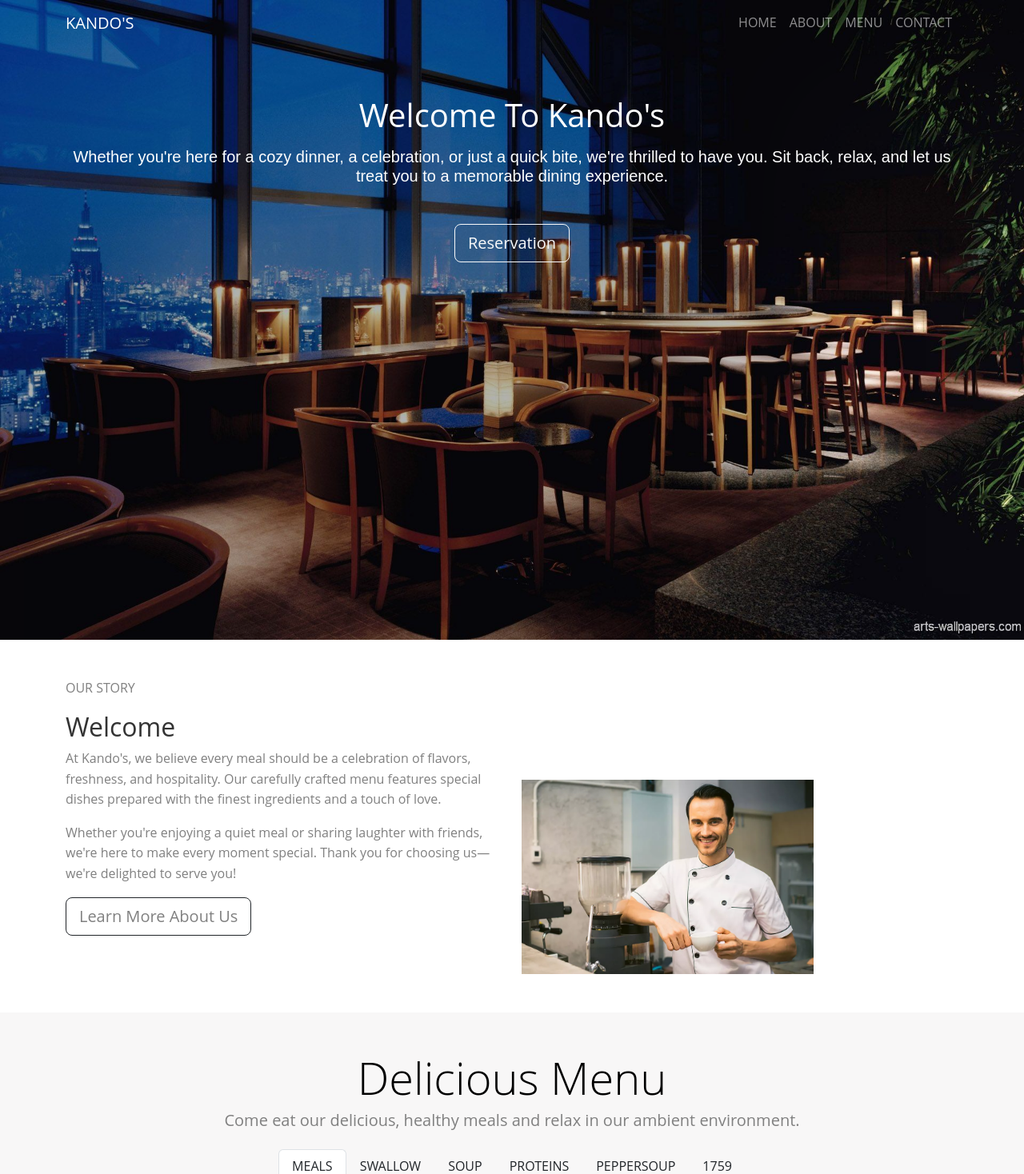
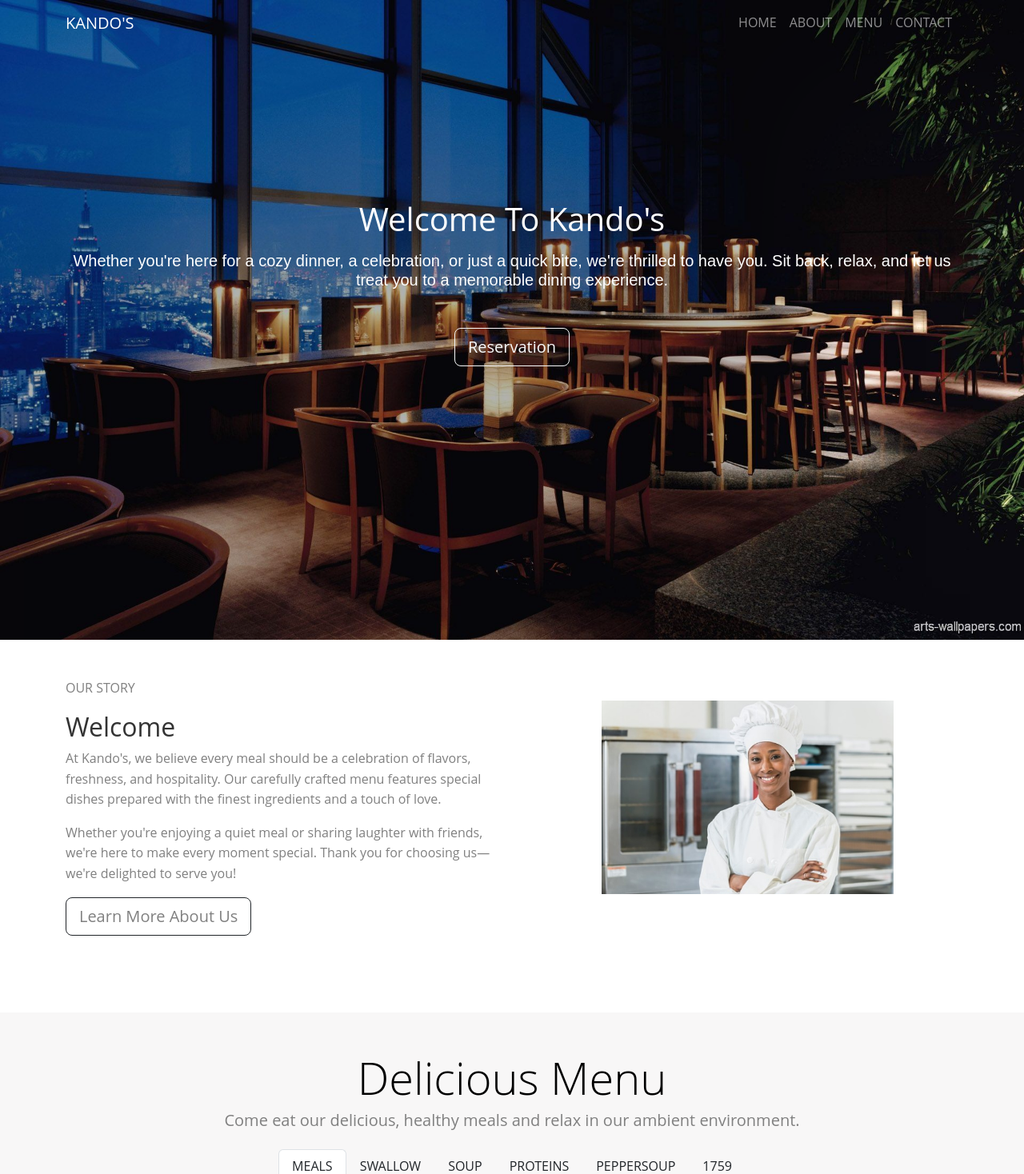
Before and after one commit to moonboy90210/kandos, a PHP site: page /index.html in a window 1280 px wide. Shown: the top 1468 px of the page at 80% size. Run offline with PHP 8.4, Linux system fonts and the light colour scheme; some libraries are stand-ins or nearby versions.

Commit message:
new edit

```diff
--- a/index.html
+++ b/index.html
@@ -123,7 +123,7 @@
   <section id="about" class="pt-5 pb-5">
     <main class="container ">
       <div class="row">
-        <div class="col-md-6 mb-5">
+        <div class="col-sm-6 col-md-6 mb-5">
           <p>OUR STORY</p>
           <h2>Welcome</h2>
           <p>At Kando's, we believe every meal should be a celebration of flavors, freshness, and hospitality.
@@ -137,8 +137,8 @@
           </button> -->
 <a href="#about" class="btn btn-outline-dark btn-lg">Learn More About Us</a>
         </div>
-        <div class="col-lg-4 align-content-end">
-          <img src="/img/chef.png" alt="chef" srcset="" style="max-width: 365px;" class="img1 ">
+        <div class="col-md-6 col-lg-4 align-content-end">
+          <img src="/img/newchef.jpeg" alt="chef" srcset="" style="max-width: 365px;" class="cheft1">
         </div>
       </div>
     </main>
@@ -1021,19 +1021,19 @@
             </div>
             <div class="form-group">
               <!-- <input type="submit" class="btn btn-warning btn-lg text-light tt" value="Send Message"> -->
-              <button type="submit" class="btn btn-warning btn-lg text-light tt">Send Message</button>
+              <button type="submit" class="btn btn-warning btn-lg text-light">Send Message</button>
             </div>
           </form>
         </div>
         <div class="col-md-4">
           <p>
-            <img src="/img/chef.png" alt="A chef" srcset="/img/chef.png" class="cheft" style="max-width: 360px;">
+            <img src="/img/newchef.jpeg" alt="A chef" srcset="" class="cheft" style="max-width: 360px;">
           </p>
-          <p class="text-dark">
+          <p class="text-dark pp">
             <i class="fa-solid fa-location-dot"></i>
             House 29, 52 Road, Festac Town, Lagos.
           </p>
-          <p class="text-dark">
+          <p class="text-dark pp">
             <i class="fa-solid fa-phone"></i>
             +(234) 8033676261
           </p>
@@ -1041,7 +1041,7 @@
             <i class="fa-solid fa-phone"></i>
             +234 123456789
           </p> -->
-          <p class="text-dark"><i class="fa-solid fa-envelope"></i> info@kandosrestaurant.com</p>
+          <p class="text-dark pp"><i class="fa-solid fa-envelope"></i> info@kandosrestaurant.com</p>
         </div>
       </div>
     </div>
--- a/styler.css
+++ b/styler.css
@@ -6,24 +6,21 @@
   box-sizing: border-box;
 }
 
-@import url('https://fonts.googleapis.com/css2?family=Open+Sans:ital,wght@0,300..800;1,300..800&display=swap');
+@import url("https://fonts.googleapis.com/css2?family=Open+Sans:ital,wght@0,300..800;1,300..800&display=swap");
 
 html {
   /* box-sizing: border-box; */
   line-height: 3;
   /* display: block; */
-
 }
 
 body {
-
   background: #fff;
   font-family: "Open Sans", serif;
   line-height: 1.6;
   color: #333;
   margin: 0;
   padding: 0;
-
 }
 
 /* .container {
@@ -37,14 +34,11 @@ body {
   background-repeat: no-repeat;
   box-shadow: inset 1000px 100px 150px rgba(0, 0, 0, 0.3);
   /* min-height: 700px !important; */
-
-
 }
 
 .site-heading {
   color: white;
   padding-top: 250px;
-
 }
 
 .site-subheading {
@@ -61,64 +55,70 @@ body {
 form {
   color: dimgrey;
 }
-#about a, p {
+
+#about a,
+p {
   color: grey;
 }
+
 #menu {
-	background-color:rgba(235, 232, 232, 0.363);
+  background-color: rgba(235, 232, 232, 0.363);
   color: grey;
 }
+
 #menu .card-text {
   color: grey;
 }
+
 #news {
   color: grey;
 }
-#news h5, h1 {
+
+#news h5,
+h1 {
   color: black;
 }
+
 #news .btn {
   color: white;
 }
+
 #contact {
-	background-color:rgba(235, 232, 232, 0.363);
-	color: black;
-
-}
-#contact i{
-	color: black;
-}
-#contact{
-	/* border: 5px solid red; */
-	/* background-color: lightblue; */
+  background-color: rgba(235, 232, 232, 0.363);
   width: auto;
-	height: px;
   overflow: auto;
 }
+
+/* #contact p:hover {
+  color: red;
+} */
 
 #contact:hover {
   background-color: rgb(255, 126, 79);
   width: auto;
   height: auto;
+  color: white;
   /* padding: 100px; */
+}
 
-
-  }
 #contact .tt {
   color: orangered;
 }
+
 #contact .tt:hover {
   background-color: #c24f4f;
   color: red;
+}
 
-  }
 #footer {
   background-color: rgb(29, 30, 31);
-	color: gray
+  color: gray;
 }
+
 footer h5 {
   color: #fff;
 }
+
 .footer-gallery {
   display: block;
   position: relative;
@@ -129,36 +129,56 @@ footer h5 {
   margin-right: 10px;
   margin-bottom: 10px;
 }
+
 /* Tablet and larger screens */
 
 @media screen and (min-width: 600px) {
-
   .container {
     display: flex;
     flex-direction: row;
     justify-content: center;
   }
+
   .cheft {
     padding-top: 25px;
   }
+
+  .cheft1 {
+    padding-bottom: 150px;
   }
+}
+
 @media screen and (min-width: 768px) {
-   #welcome h1	{padding-top: 120px;
+  #welcome h1 {
+    padding-top: 120px;
+  }
 }
 
 @media screen and (min-width: 1024px) {
+  #welcome h1 {
+    padding-top: 120px;
+  }
+  .cheft1 {
+    padding-bottom: 100px;
 
+  }
 }
 
 @media screen and (min-width: 1280px) {
-
+  #welcome h1 {
+    padding-top: 250px;
   }
 
+  .cheft1 {
+    padding-bottom: 100px;
+  	margin-left: 100px;
+  }
+}
 
 @media screen and (max-width: 768px) {
   .site-cover .btn {
     width: 100% !important;
-		border: 2px solid
+    border: 2px solid;
   }
 
   .site-cover .site-heading {
```
Also changed, not shown: chef.png (deleted), chef.webp (deleted), img/chef.png (deleted), img/chef.webp (deleted), img/newchef.jpeg (added). Lines whose indentation alone changed are shown as unchanged.
